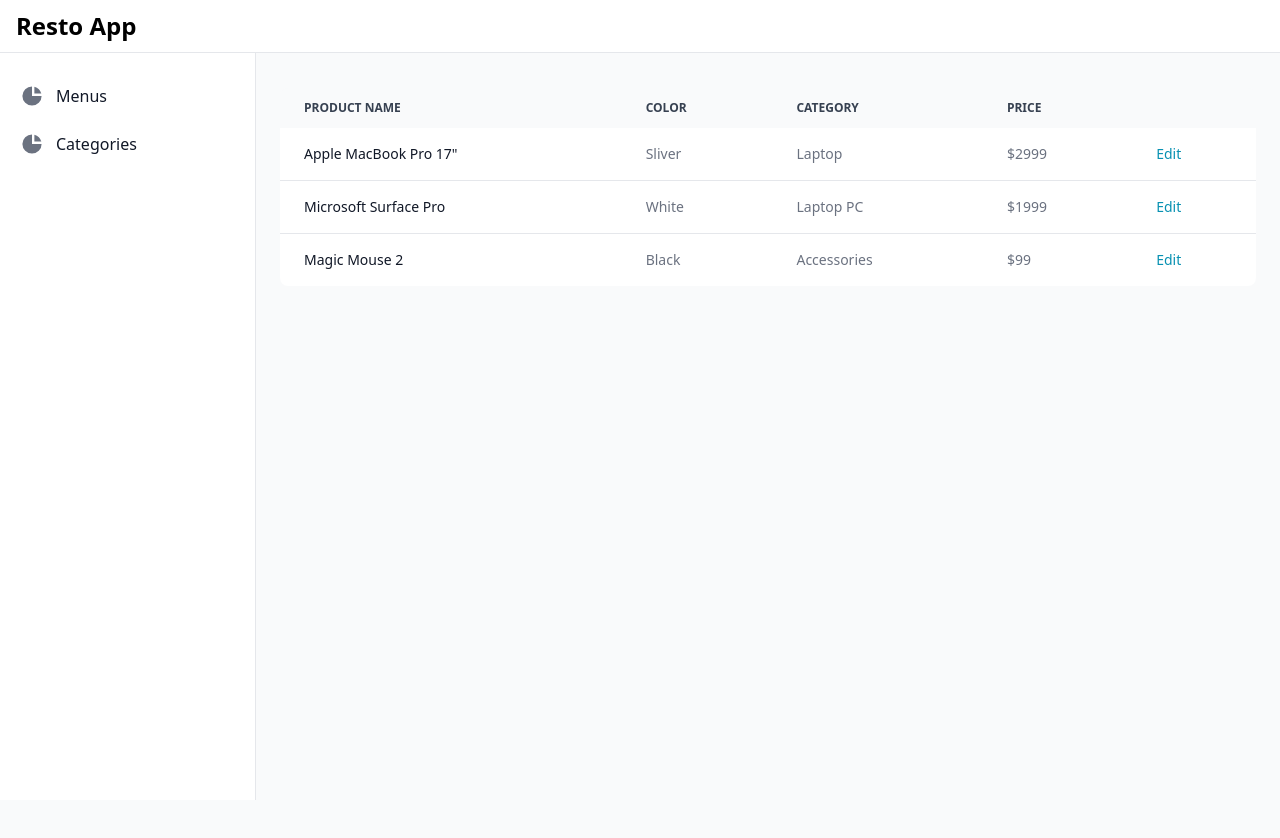
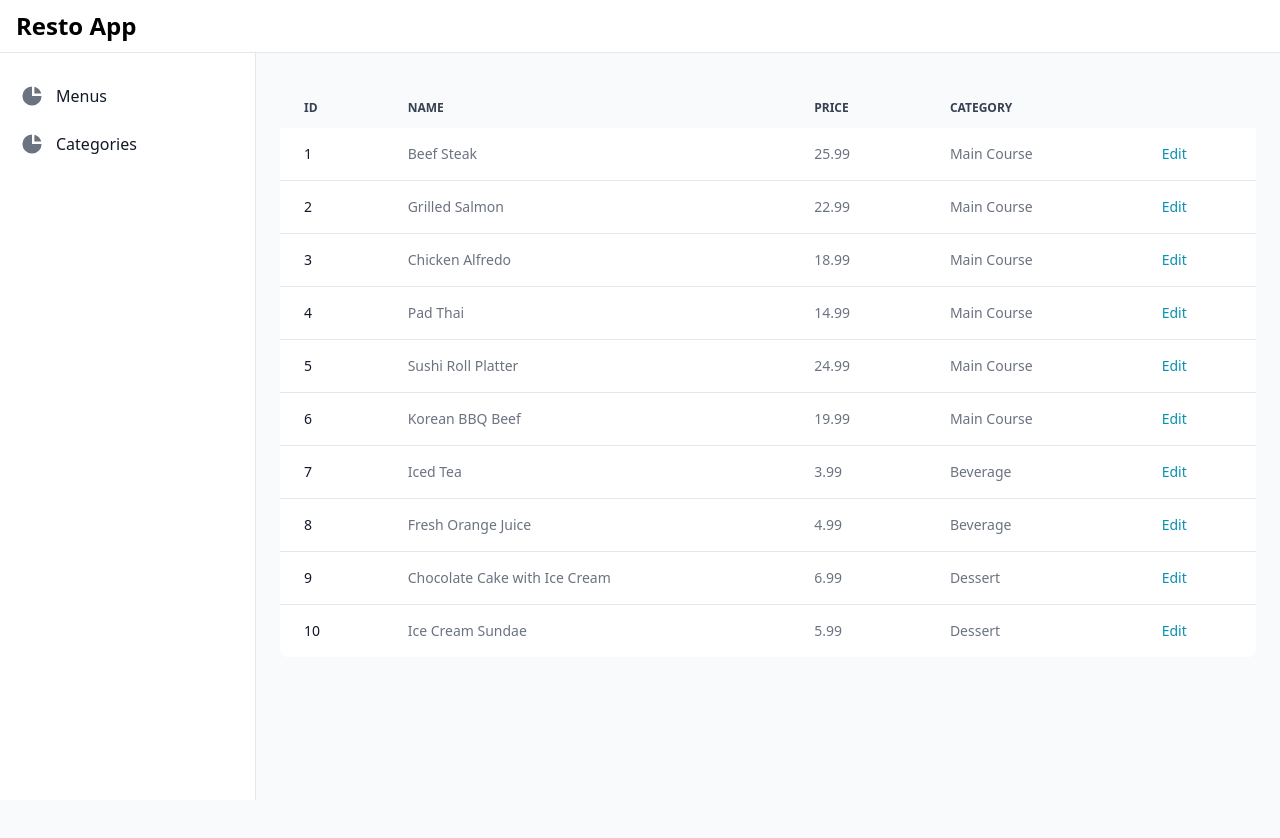
Before and after one commit to hanifanmoha/dockerized-fullstack-v3, a React (Vite) app in the folder client/: page / in a window 1280 px wide. Shown: the top 838 px of the page. Built offline with nearby package versions, Linux system fonts and the light colour scheme.

Commit message:
feat: get data from loader

```diff
--- a/client/package.json
+++ b/client/package.json
@@ -21,8 +21,10 @@
     "vite": "^6.0.3"
   },
   "dependencies": {
+    "@tanstack/react-query": "^5.66.0",
     "@tanstack/react-router": "^1.100.0",
     "@tanstack/router-devtools": "^1.100.0",
+    "axios": "^1.7.9",
     "flowbite-react": "^0.10.2",
     "react": "^19.0.0",
     "react-dom": "^19.0.0"
--- /dev/null
+++ b/client/src/model/Category.tsx
@@ -0,0 +1,20 @@
+export interface ICategory {
+    id: number
+    name: string
+}
+
+class Category implements ICategory {
+    id: number
+    name: string
+
+    constructor({ id, name }: ICategory) {
+        this.id = id
+        this.name = name
+    }
+
+    static fromJson(json: ICategory): Category {
+        return new Category(json)
+    }
+}
+
+export default Category
--- /dev/null
+++ b/client/src/model/Menu.tsx
@@ -0,0 +1,36 @@
+import Category, { ICategory } from "./Category"
+
+export interface IMenu {
+    id: number
+    name: string
+    description: string
+    price: number
+    category: ICategory
+}
+
+class Menu implements IMenu {
+    id: number
+    name: string
+    description: string
+    price: number
+    category: ICategory
+
+    constructor({ id, name, description, price, category }: IMenu) {
+        this.id = id
+        this.name = name
+        this.description = description
+        this.price = price
+        this.category = Category.fromJson(category)
+    }
+
+    static fromJson(json: IMenu): Menu {
+        return new Menu(json)
+    }
+
+    getCategoryName(): string {
+        return this.category.name
+    }
+
+}
+
+export default Menu
--- a/client/src/routes/index.tsx
+++ b/client/src/routes/index.tsx
@@ -1,61 +1,151 @@
 import { createFileRoute } from '@tanstack/react-router'
 import { Table } from "flowbite-react";
+import Menu from '../model/Menu';
+
+const hardcodedMenus = [
+  {
+    id: 1,
+    name: 'Beef Steak',
+    description: 'A delicious steak with a side of mashed potatoes',
+    price: 25.99,
+    category: {
+      id: 1,
+      name: 'Main Course'
+    }
+  },
+  {
+    id: 2,
+    name: 'Grilled Salmon',
+    description: 'A fresh salmon with a side of steamed vegetables',
+    price: 22.99,
+    category: {
+      id: 1,
+      name: 'Main Course'
+    }
+  },
+  {
+    id: 3,
+    name: 'Chicken Alfredo',
+    description: 'A creamy chicken Alfredo with a side of garlic bread',
+    price: 18.99,
+    category: {
+      id: 1,
+      name: 'Main Course'
+    }
+  },
+  {
+    id: 4,
+    name: 'Pad Thai',
+    description: 'Stir-fried rice noodles with shrimp, tofu, peanuts and tamarind sauce',
+    price: 14.99,
+    category: {
+      id: 1,
+      name: 'Main Course'
+    }
+  },
+  {
+    id: 5,
+    name: 'Sushi Roll Platter',
+    description: 'Assorted fresh sushi rolls with wasabi and pickled ginger',
+    price: 24.99,
+    category: {
+      id: 1,
+      name: 'Main Course'
+    }
+  },
+  {
+    id: 6,
+    name: 'Korean BBQ Beef',
+    description: 'Marinated grilled beef with kimchi and steamed rice',
+    price: 19.99,
+    category: {
+      id: 1,
+      name: 'Main Course'
+    }
+  },
+  {
+    id: 7,
+    name: 'Iced Tea',
+    description: 'A refreshing iced tea',
+    price: 3.99,
+    category: {
+      id: 2,
+      name: 'Beverage'
+    }
+  },
+  {
+    id: 8,
+    name: 'Fresh Orange Juice',
+    description: 'A fresh orange juice',
+    price: 4.99,
+    category: {
+      id: 2,
+      name: 'Beverage'
+    }
+  },
+  {
+    id: 9,
+    name: 'Chocolate Cake with Ice Cream',
+    description: 'A chocolate cake with a side of ice cream',
+    price: 6.99,
+    category: {
+      id: 3,
+      name: 'Dessert'
+    }
+  },
+  {
+    id: 10,
+    name: 'Ice Cream Sundae',
+    description: 'A delicious ice cream sundae',
+    price: 5.99,
+    category: {
+      id: 3,
+      name: 'Dessert'
+    }
+  }
+]
 
 export const Route = createFileRoute('/')({
   component: HomeComponent,
+  loader: async () => {
+    return {
+      menus: hardcodedMenus.map(menu => Menu.fromJson(menu))
+    }
+  }
 })
 
 function HomeComponent() {
+  const { menus } = Route.useLoaderData() as { menus: Menu[] }
+
   return (
     <div className="overflow-x-auto">
       <Table>
         <Table.Head>
-          <Table.HeadCell>Product name</Table.HeadCell>
-          <Table.HeadCell>Color</Table.HeadCell>
+          <Table.HeadCell>ID</Table.HeadCell>
+          <Table.HeadCell>Name</Table.HeadCell>
+          <Table.HeadCell>Price</Table.HeadCell>
           <Table.HeadCell>Category</Table.HeadCell>
-          <Table.HeadCell>Price</Table.HeadCell>
           <Table.HeadCell>
             <span className="sr-only">Edit</span>
           </Table.HeadCell>
         </Table.Head>
+
         <Table.Body className="divide-y">
-          <Table.Row className="bg-white dark:border-gray-700 dark:bg-gray-800">
+          {menus.map(menu => (
+            <Table.Row key={menu.id} className="bg-white dark:border-gray-700 dark:bg-gray-800">
               <Table.Cell className="whitespace-nowrap font-medium text-gray-900 dark:text-white">
-              {'Apple MacBook Pro 17"'}
+                {menu.id}
               </Table.Cell>
-            <Table.Cell>Sliver</Table.Cell>
-            <Table.Cell>Laptop</Table.Cell>
-            <Table.Cell>$2999</Table.Cell>
+              <Table.Cell>{menu.name}</Table.Cell>
+              <Table.Cell>{menu.price}</Table.Cell>
+              <Table.Cell>{menu.getCategoryName()}</Table.Cell>
               <Table.Cell>
                 <a href="#" className="font-medium text-cyan-600 hover:underline dark:text-cyan-500">
                   Edit
                 </a>
               </Table.Cell>
             </Table.Row>
-          <Table.Row className="bg-white dark:border-gray-700 dark:bg-gray-800">
-            <Table.Cell className="whitespace-nowrap font-medium text-gray-900 dark:text-white">
-              Microsoft Surface Pro
-            </Table.Cell>
-            <Table.Cell>White</Table.Cell>
-            <Table.Cell>Laptop PC</Table.Cell>
-            <Table.Cell>$1999</Table.Cell>
-            <Table.Cell>
-              <a href="#" className="font-medium text-cyan-600 hover:underline dark:text-cyan-500">
-                Edit
-              </a>
-            </Table.Cell>
-          </Table.Row>
-          <Table.Row className="bg-white dark:border-gray-700 dark:bg-gray-800">
-            <Table.Cell className="whitespace-nowrap font-medium text-gray-900 dark:text-white">Magic Mouse 2</Table.Cell>
-            <Table.Cell>Black</Table.Cell>
-            <Table.Cell>Accessories</Table.Cell>
-            <Table.Cell>$99</Table.Cell>
-            <Table.Cell>
-              <a href="#" className="font-medium text-cyan-600 hover:underline dark:text-cyan-500">
-                Edit
-              </a>
-            </Table.Cell>
-          </Table.Row>
+          ))}
         </Table.Body>
       </Table>
     </div>
```
Also changed, not shown: 1 other file (tests, documents, lock files or other folders). Lines whose indentation alone changed are shown as unchanged.
